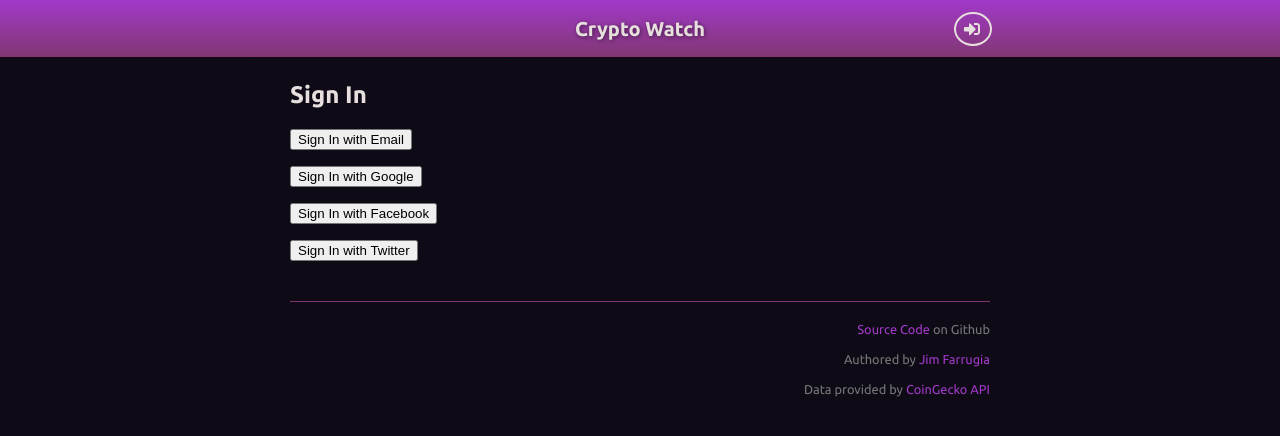
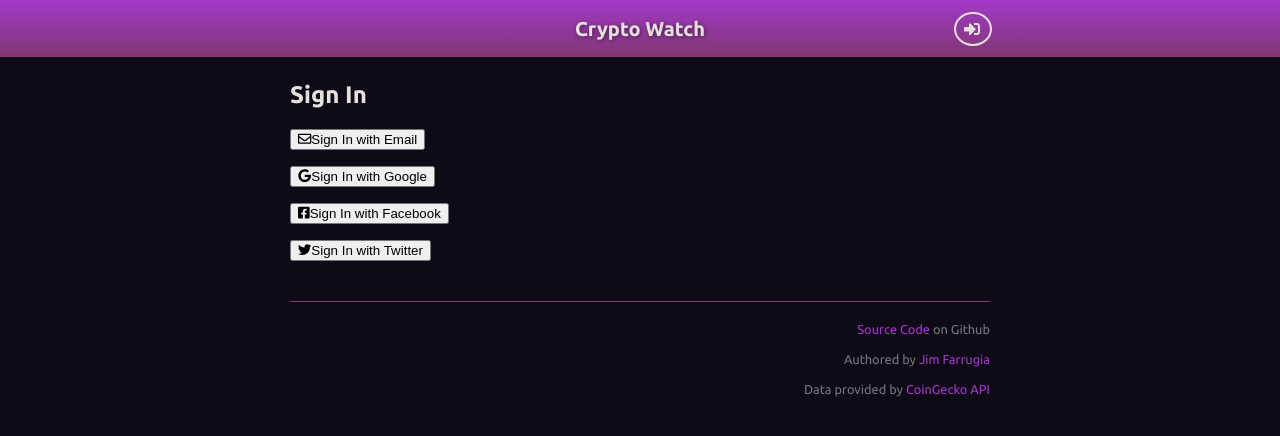
Before and after one commit to Jimfarrugia/crypto-watch, a React (Create React App) app: page /sign-in in a window 1280 px wide. Shown: the top 436 px of the page. Built offline with nearby package versions, Linux system fonts and the light colour scheme; no server answers.

Commit message:
Add icons to sign-in buttons

```diff
--- a/src/components/SignIn.jsx
+++ b/src/components/SignIn.jsx
@@ -1,5 +1,12 @@
 import { useRef, useState } from "react";
 import { Link, useHistory } from "react-router-dom";
+import { FontAwesomeIcon } from "@fortawesome/react-fontawesome";
+import { faEnvelope } from "@fortawesome/free-regular-svg-icons";
+import {
+  faTwitter,
+  faFacebookSquare,
+  faGoogle,
+} from "@fortawesome/free-brands-svg-icons";
 import { useAuth } from "../contexts/AuthContext";
 import { capitalizeFirstLetter } from "../helpers";
 
@@ -63,6 +70,17 @@ const SignIn = () => {
       disabled={isLoading}
       onClick={() => handleLoginWithProvider(provider)}
     >
+      <FontAwesomeIcon
+        icon={
+          provider === "twitter"
+            ? faTwitter
+            : provider === "facebook"
+            ? faFacebookSquare
+            : provider === "google"
+            ? faGoogle
+            : null
+        }
+      />
       Sign In with {capitalizeFirstLetter(provider)}
     </button>
   );
@@ -102,6 +120,7 @@ const SignIn = () => {
             disabled={isLoading}
             onClick={() => setIsOpen(true)}
           >
+            <FontAwesomeIcon icon={faEnvelope} />
             Sign In with Email
           </button>
         </p>
```
